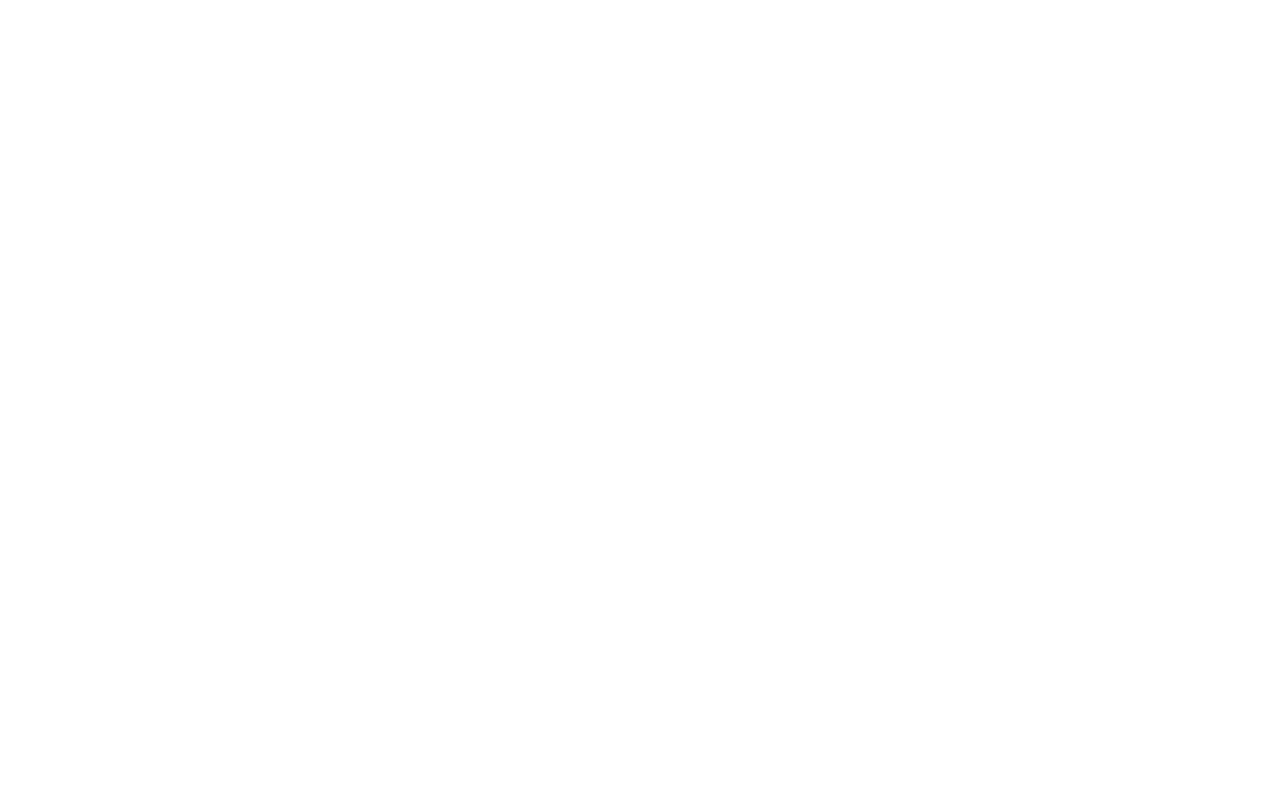
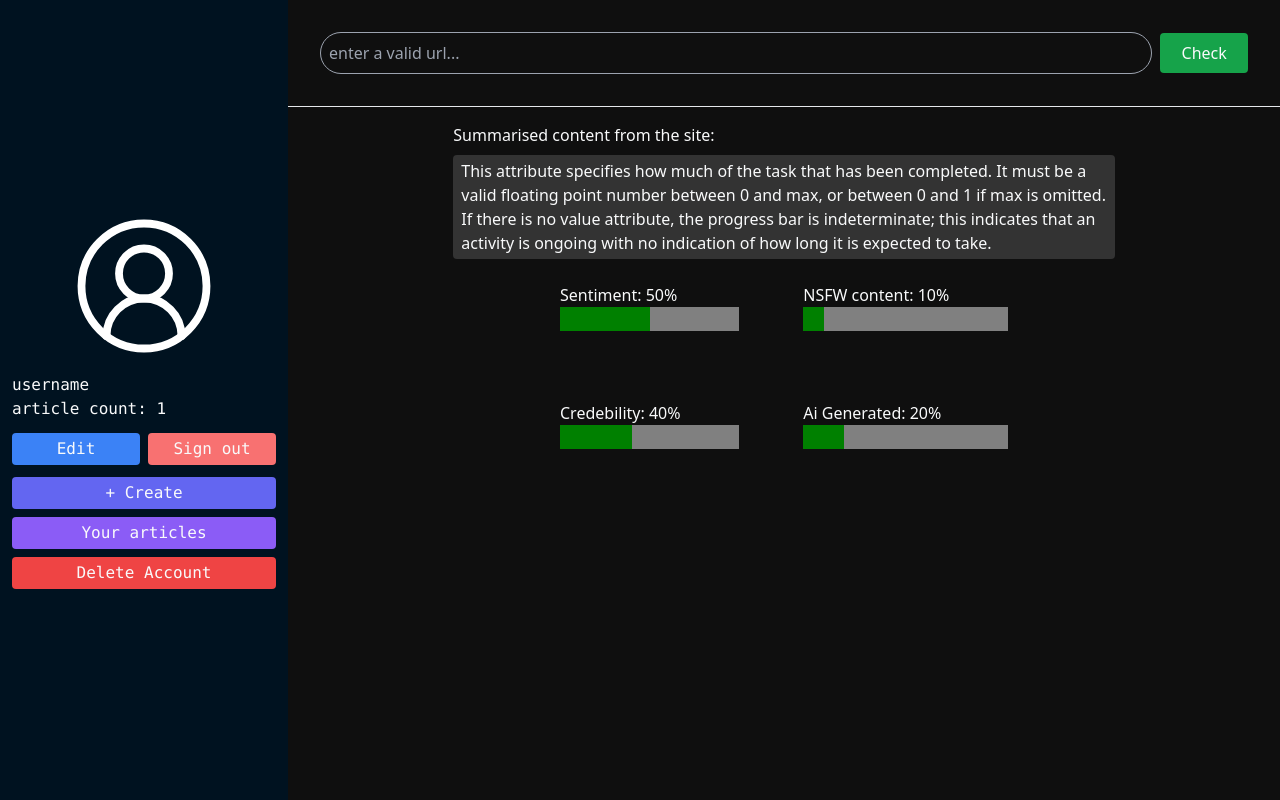
Before and after one commit to BitBrigade/news-inspector, a React (Vite) app in the folder frontend/: page /dashboard/create in a window 1280 px wide. Before the commit this address had no page. Built offline with nearby package versions, Linux system fonts and the light colour scheme.

Commit message:
feat: pages

```diff
--- /dev/null
+++ b/frontend/data.js
@@ -0,0 +1,12 @@
+const articles = [
+  {
+    summary:
+      "This attribute specifies how much of the task that has been completed. It must be a valid floating point number between 0 and max, or between 0 and 1 if max is omitted. If there is no value attribute, the progress bar is indeterminate; this indicates that an activity is ongoing with no indication of how long it is expected to take.",
+    sentiment: 0.5,
+    credebility: 0.4,
+    NSFW: 0.1,
+    aiGenerated: 0.2,
+  },
+];
+
+export default articles;
--- a/frontend/src/App.jsx
+++ b/frontend/src/App.jsx
@@ -3,6 +3,8 @@ import { BrowserRouter, Routes, Route } from "react-router-dom";
 import Home from "./pages/Home";
 import SignIn from "./pages/SignIn";
 import SignUp from "./pages/SignUp";
+import Dashboard from "./pages/Dashboard";
+import Create from "./pages/Create";
 
 import "./index.css";
 
@@ -14,6 +16,8 @@ function App() {
           <Route path="/" element={<Home />} />
           <Route path="/sign-in" element={<SignIn />} />
           <Route path="/sign-up" element={<SignUp />} />
+          <Route path="/dashboard" element={<Dashboard />} />
+          <Route path="/dashboard/create" element={<Create />} />
         </Routes>
       </BrowserRouter>
     </div>
--- /dev/null
+++ b/frontend/src/components/Header.jsx
@@ -0,0 +1,18 @@
+export default function Header() {
+  return (
+    <main>
+      <header class="bg-[#001220] text-gray-50 font-mono flex justify-between items-center p-3">
+        <div class="left font-semibold text-lg">News Inspector</div>
+        <a href="/dashboard">
+          <img
+            class="cursor-pointer"
+            src="/user-light.svg"
+            alt="user"
+            width={30}
+            height={10}
+          />
+        </a>
+      </header>
+    </main>
+  );
+}
--- /dev/null
+++ b/frontend/src/components/SideBar.jsx
@@ -0,0 +1,40 @@
+export default function SideBar() {
+  return (
+    <main class="flex bg-[#0f0f0f] text-gray-50">
+      <div class="bg-[#001220] flex justify-center items-center shadow font-mono h-screen w-72">
+        <div class="flex flex-col w-full p-3 gap-3">
+          <img
+            class="cursor-pointer self-center"
+            src="/user-light.svg"
+            alt="user"
+            width={150}
+            height={10}
+          />
+          <div class="info flex flex-col">
+            <h1>username</h1>
+            <h1>article count: 1</h1>
+          </div>
+          <div class="btns1 flex gap-2">
+            <button class="bg-blue-500 w-full p-1 rounded">Edit</button>
+            <button class="bg-red-400 w-full p-1 rounded">Sign out</button>
+          </div>
+          <div class="btns2 flex flex-col gap-2">
+            <a href="/dashboard/create">
+              <button class="bg-indigo-500 w-full p-1 rounded">+ Create</button>
+            </a>
+            <a href="#">
+              <button class="bg-violet-500 w-full p-1 rounded">
+                Your articles
+              </button>
+            </a>
+            <a href="#">
+              <button class="bg-red-500 self-end w-full p-1 rounded">
+                Delete Account
+              </button>
+            </a>
+          </div>
+        </div>
+      </div>
+    </main>
+  );
+}
--- /dev/null
+++ b/frontend/src/pages/Create.jsx
@@ -0,0 +1,64 @@
+import articles from "../../data";
+import SideBar from "../components/SideBar";
+
+export default function Create() {
+  return (
+    <section className="flex">
+      <SideBar />
+      <main className="bg-[#0f0f0f] text-gray-50 w-full">
+        <form className="p-8 flex gap-2 items-center justify-center">
+          <input
+            className="border rounded-full w-full border-gray-400 bg-transparent focus:outline-none p-2"
+            type="text"
+            placeholder="enter a valid url..."
+          />
+          <button className="bg-green-600 p-2 rounded w-24">Check</button>
+        </form>
+        <hr />
+        <div className="result flex flex-col items-center justify-center mt-4">
+          <div className="flex flex-col gap-2 w-2/3 items-center justify-center">
+            <h1 className="self-start">Summarised content from the site: </h1>
+            <p className="bg-[#333333] rounded px-2 p-1">
+              {articles[0].summary}
+            </p>
+          </div>
+          <div className="progress p-6 w-1/2 grid grid-rows-2 grid-flow-col gap-16">
+            <div>
+              <p>Sentiment: {articles[0].sentiment * 100 + "%"}</p>
+              <progress
+                className="rounded h-6 w-full"
+                value={articles[0].sentiment}>
+                {articles[0].sentiment}
+              </progress>
+            </div>
+
+            <div>
+              <p>Credebility: {articles[0].credebility * 100 + "%"}</p>
+              <progress
+                className="rounded h-6 w-full"
+                value={articles[0].credebility}>
+                {articles[0].credebility}
+              </progress>
+            </div>
+
+            <div>
+              <p>NSFW content: {articles[0].NSFW * 100 + "%"}</p>
+              <progress className="rounded h-6 w-full" value={articles[0].NSFW}>
+                {articles[0].NSFW}
+              </progress>
+            </div>
+
+            <div>
+              <p>Ai Generated: {articles[0].aiGenerated * 100 + "%"}</p>
+              <progress
+                className="rounded h-6 w-full"
+                value={articles[0].aiGenerated}>
+                {articles[0].aiGenerated}
+              </progress>
+            </div>
+          </div>
+        </div>
+      </main>
+    </section>
+  );
+}
--- /dev/null
+++ b/frontend/src/pages/Dashboard.jsx
@@ -0,0 +1,9 @@
+import SideBar from "../components/SideBar";
+
+export default function Dashboard() {
+  return (
+    <>
+      <SideBar />
+    </>
+  );
+}
--- a/frontend/src/pages/Home.jsx
+++ b/frontend/src/pages/Home.jsx
@@ -1,7 +1,10 @@
+import Header from "../components/Header";
 function Home() {
   return (
-    <div>Home</div>
-  )
+    <div>
+      <Header />
+    </div>
+  );
 }
 
-export default Home
+export default Home;
```
Also changed, not shown: frontend/utils/index.js (added, +17 -0 lines). Lines whose indentation alone changed are shown as unchanged.
